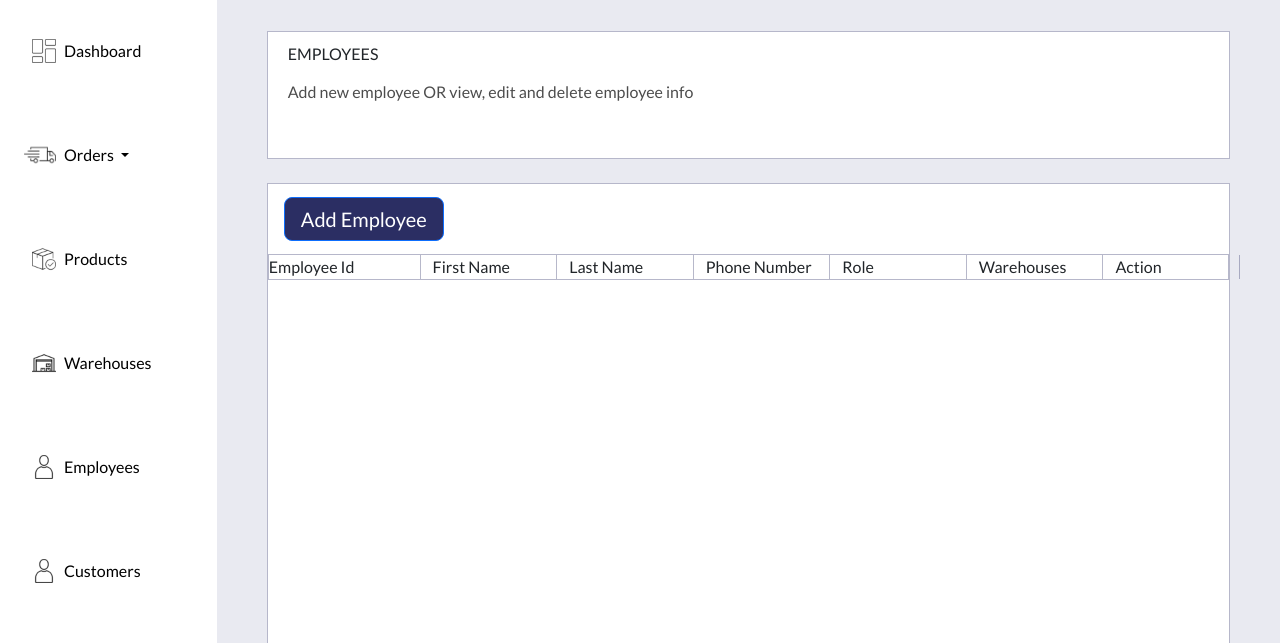
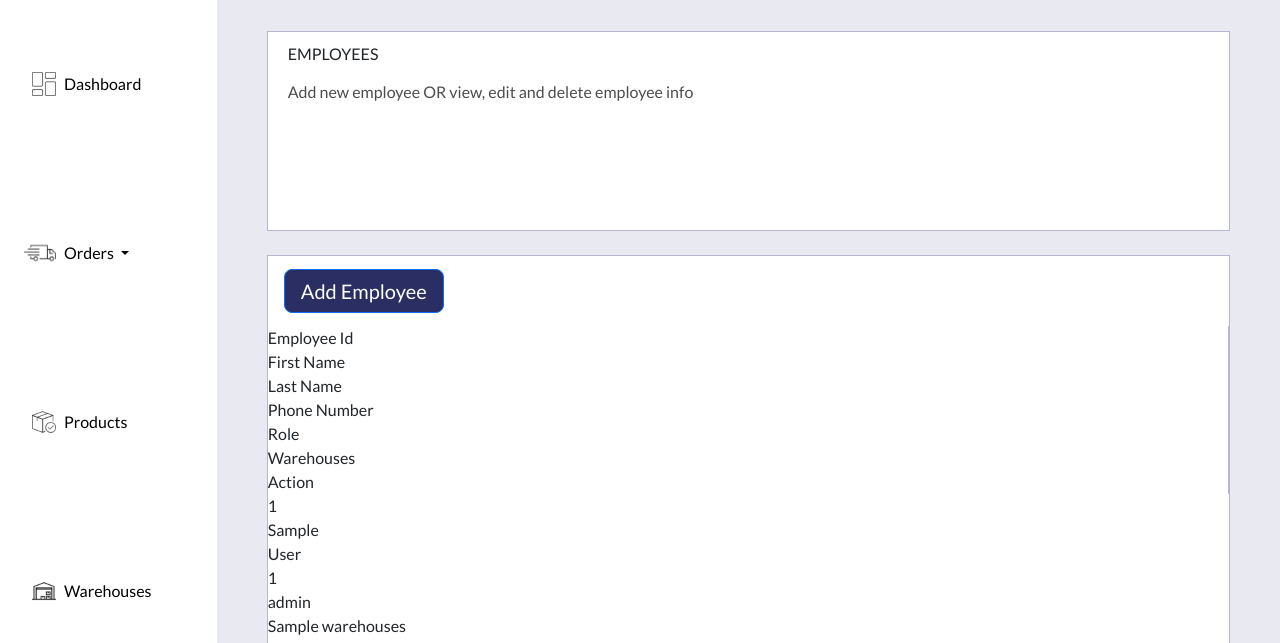
Before and after one commit to Miriam-Amara/Benrays, a Flask app: template web_flask/benrays_store/users/employees/templates/employee.html in a window 1280 px wide. Shown: the part 73-716 px from the top of the page. Run offline with Flask 3, Linux system fonts and the light colour scheme; the template is opened without the code that fills it: most values are stand-ins (such as "Sample title", 1, 10 or a date in 2020); form fields are guessed from the names that the template uses; parts of the project's set-up code (start-up, migrations or seed data) failed here and were passed over.

Commit message:
modified templates

```diff
--- /dev/null
+++ b/web_flask/benrays_store/users/employees/templates/all_employees.html
@@ -0,0 +1,41 @@
+<main class="table">
+    <div class="theader">
+        <div class="dcol dcol col-header emp_id">Employee Id</div>
+        <div class="dcol col-header">First Name</div>
+        <div class="dcol col-header">Last Name</div>
+        <div class="dcol col-header">Phone Number</div>
+        <div class="dcol col-header">Role</div>
+        <div class="dcol col-header">Warehouses</div>
+        <div class="dcol col-header action">Action</div>
+    </div>
+
+    {% if employees %}
+        {% for employee in employees %}
+            {% set color_value = "color" if (loop.index0 % 2) == 0 else "no_color" %}
+
+            <div class="trow">
+                <div class="dcol col-{{ color_value }} emp_id">{{ employee["id"] }}</div>
+                <div class="dcol col-{{ color_value }}">{{ employee["first_name"] }}</div>
+                <div class="dcol col-{{ color_value }}">{{ employee["last_name"] }}</div>
+                <div class="dcol col-{{ color_value }}">{{ employee["phone_number"] }}</div>
+                <div class="dcol col-{{ color_value }}">{{ employee["role"] }}</div>
+                <div class="dcol col-{{ color_value }}">{{ employee["warehouses"] }}</div>
+                <div class="dcol col-{{ color_value }} action">
+                    <ul class="btn-action col-{{ color_value }}">
+                        <li class="btn-edit">
+                                <a href="{{ url_for('employee.update', id=employee['id']) }}">
+                                    <img src="{{ url_for('static', filename='images/edit_dark_icon.png') }}" alt="">
+                                </a>
+                        </li>
+                        <li class="btn-delete">
+                            <button type="button" data-bs-toggle="modal" data-bs-target="#deleteModal">
+                                <img src="{{ url_for('static', filename='images/delete_icon.png') }}" alt="">
+                            </button>
+                            {% include "delete.html" %}
+                        </li>
+                    </ul>
+                </div>
+            </div>
+        {% endfor %}
+    {% endif %}
+</main>
--- /dev/null
+++ b/web_flask/benrays_store/users/employees/templates/delete.html
@@ -0,0 +1,22 @@
+  <!-- Modal -->
+  <div class="modal fade delete" id="deleteModal" tabindex="-1" aria-labelledby="deleteModalLabel" aria-hidden="true">
+    <div class="modal-dialog">
+      <div class="modal-content">
+        <div class="modal-header">
+          <h1 class="modal-title fs-5" id="deleteModalLabel"></h1>
+          <button type="button" class="btn-close" data-bs-dismiss="modal" aria-label="Close"></button>
+        </div>
+        <div class="modal-body">
+            You are about to delete the account of "{{ employee["first_name"] }}
+            {{ employee["last_name"] }}" with (ID: {{ employee["id"] }}) . Do you want to continue?
+        </div>
+        <div class="modal-footer">
+          <button type="button" class="btn btn-success" data-bs-dismiss="modal">Back</button>
+          {% set name = employee["first_name"] + employee["last_name"] %}
+          <form action="{{ url_for('employee.delete', name=name, id=employee['id']) }}" method="POST">
+            <input class="btn btn-danger" type="submit" value="Delete">
+          </form>
+        </div>
+      </div>
+    </div>
+  </div>
--- a/web_flask/benrays_store/users/employees/templates/employee.html
+++ b/web_flask/benrays_store/users/employees/templates/employee.html
@@ -1,10 +1,15 @@
 {% extends "base.html" %}
 
 {% block head %}
+    <!-- HEAD TAG LINKS -->
     <link rel="stylesheet" href="{{ url_for('employee.static', filename='register.css') }}">
+    <link rel="stylesheet" href="{{ url_for('employee.static', filename='all_employees.css') }}">
+    <link rel="stylesheet" href="{{ url_for('employee.static', filename='delete.css') }}">
 {% endblock head %}
 
+
 {% block short_msg %}
+    <!-- SHORT MESSAGE SECTION -->
     <div class="title">
         EMPLOYEES
     </div>
@@ -15,33 +20,15 @@
 
 
 {% block info %}
+    <!-- ADD EMPLOYEE SECTION -->
     <button class="btn btn-primary" type="button" data-bs-toggle="offcanvas" data-bs-target="#staticBackdrop" aria-controls="staticBackdrop">
         Add Employee
     </button>
     {% include "register.html" %}
+    {% if offcanvas %}
+        <script src="{{ url_for('employee.static', filename='js/offcanvas.js') }}"></script>
+    {% endif %}
 
     <!-- INFORMATION SECTION -->
-    <main class="info">
-        <div class="row header">
-            <div class="col-2 col-header">Employee Id</div>
-            <div class="col col-header">First Name</div>
-            <div class="col col-header">Last Name</div>
-            <div class="col col-header">Phone Number</div>
-            <div class="col col-header">Role</div>
-            <div class="col col-header">Warehouses</div>
-            <div class="col col-header">Action</div>
-        </div>
-        <div class="row header">
-            <div class="col-2 col-{{ idx }}"></div>
-            <div class="col col-{{ idx }}"></div>
-            <div class="col col-{{ idx }}"></div>
-            <div class="col col-{{ idx }}"></div>
-            <div class="col col-{{ idx }}"></div>
-            <div class="col col-{{ idx }}"></div>
-            <div class="col col-{{ idx }}"></div>
-        </div>
-
-
-
-    </main>
+    {% include "all_employees.html" %}
 {% endblock info %}
--- a/web_flask/benrays_store/users/employees/templates/register.html
+++ b/web_flask/benrays_store/users/employees/templates/register.html
@@ -196,7 +196,7 @@
                             {% endif %}
                         </div>
                     </div>
-
+                    {% if post_data  %}
                         <div class="labels">
                             <div class="label-1">
                                 {{ form.password.label(class="control-label") }}
@@ -228,6 +228,7 @@
                                 {% endif %}
                             </div>
                         </div>
+                    {% endif %}
 
                     <div class="labels">
                         <div class="label-1">
@@ -342,7 +343,7 @@
                     </div>
                 </fieldset>
                 <div class="bttn">
-                    <button class="btn btn-disable" data-bs-dismiss="offcanvas" aria-label="Close">
+                    <button  id="closeRedirectBtn" data-redirect="{{ url_for('employee.employee') }}" class="btn btn-secondary btn-disable" data-bs-dismiss="offcanvas" aria-label="Close">
                         Close
                     </button>
                     {{ form.submit(class="btn btn-primary btn-save") }}
```
Lines whose indentation alone changed are shown as unchanged.
